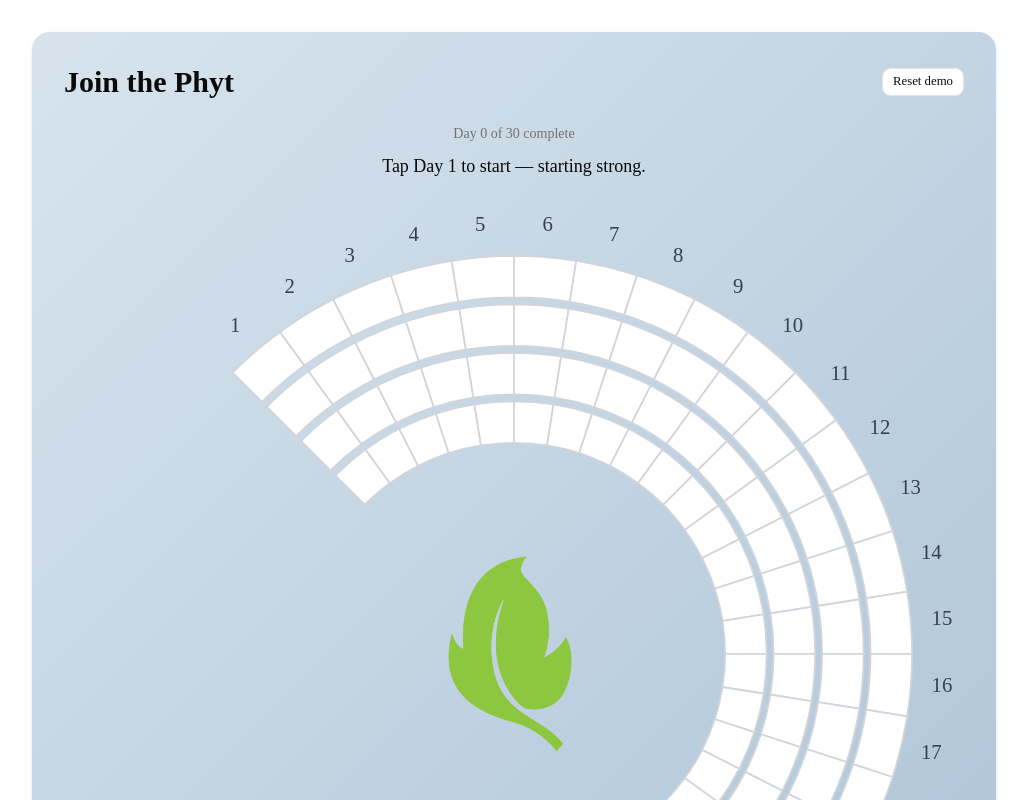
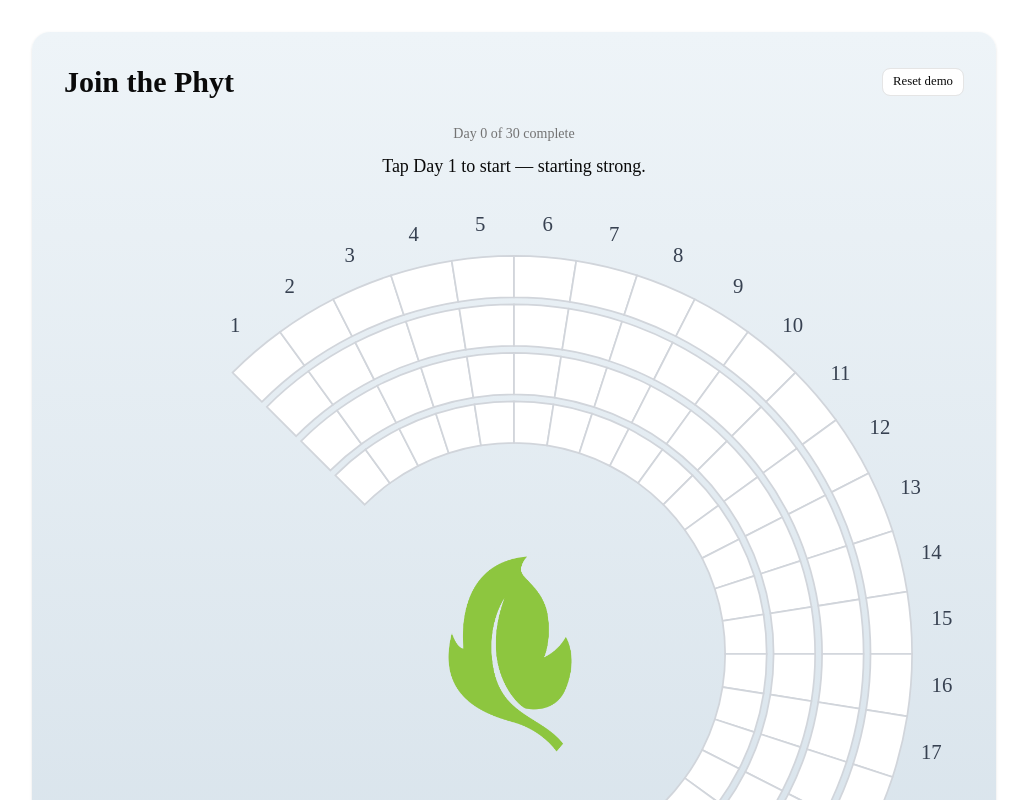
Before and after one commit to benbybee/phyt-30-day-habit-tracker, a Next.js app: page /tracker in a window 1280 px wide. Shown: the top 800 px of the page, without its empty margins (126-1153 px from the left). Built offline with nearby package versions, Linux system fonts and the light colour scheme.

Commit message:
style: lighten gradient to softer pastel blue matching reference

```diff
--- a/src/app/tracker/page.tsx
+++ b/src/app/tracker/page.tsx
@@ -52,7 +52,7 @@ export default function TrackerPage() {
     <main
       className="max-w-6xl mx-auto my-8 p-8 rounded-2xl shadow-sm"
       style={{
-        background: 'linear-gradient(135deg, #d7e4ee 0%, #a9c0d4 100%)',
+        background: 'linear-gradient(180deg, #eef4f8 0%, #cfdce6 100%)',
       }}
     >
       <div className="flex items-center justify-between mb-6 flex-wrap gap-2">
```
